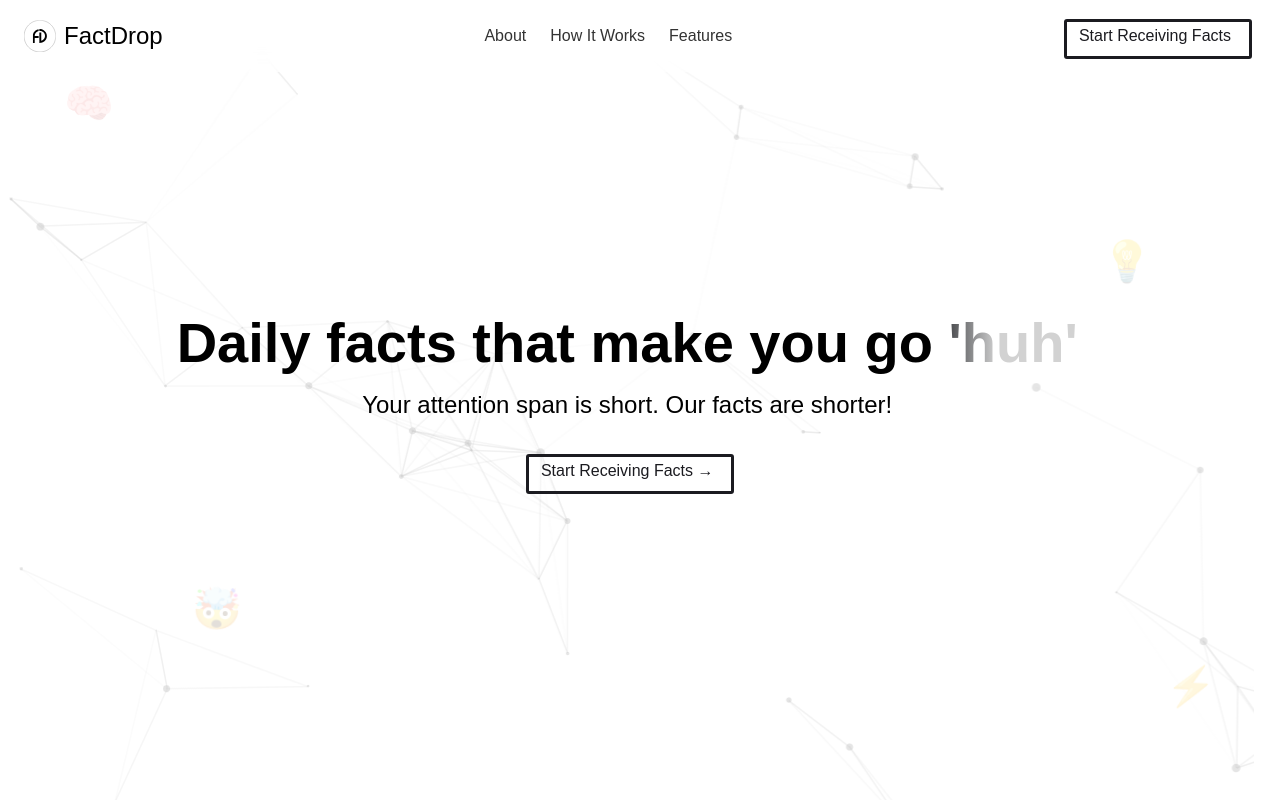
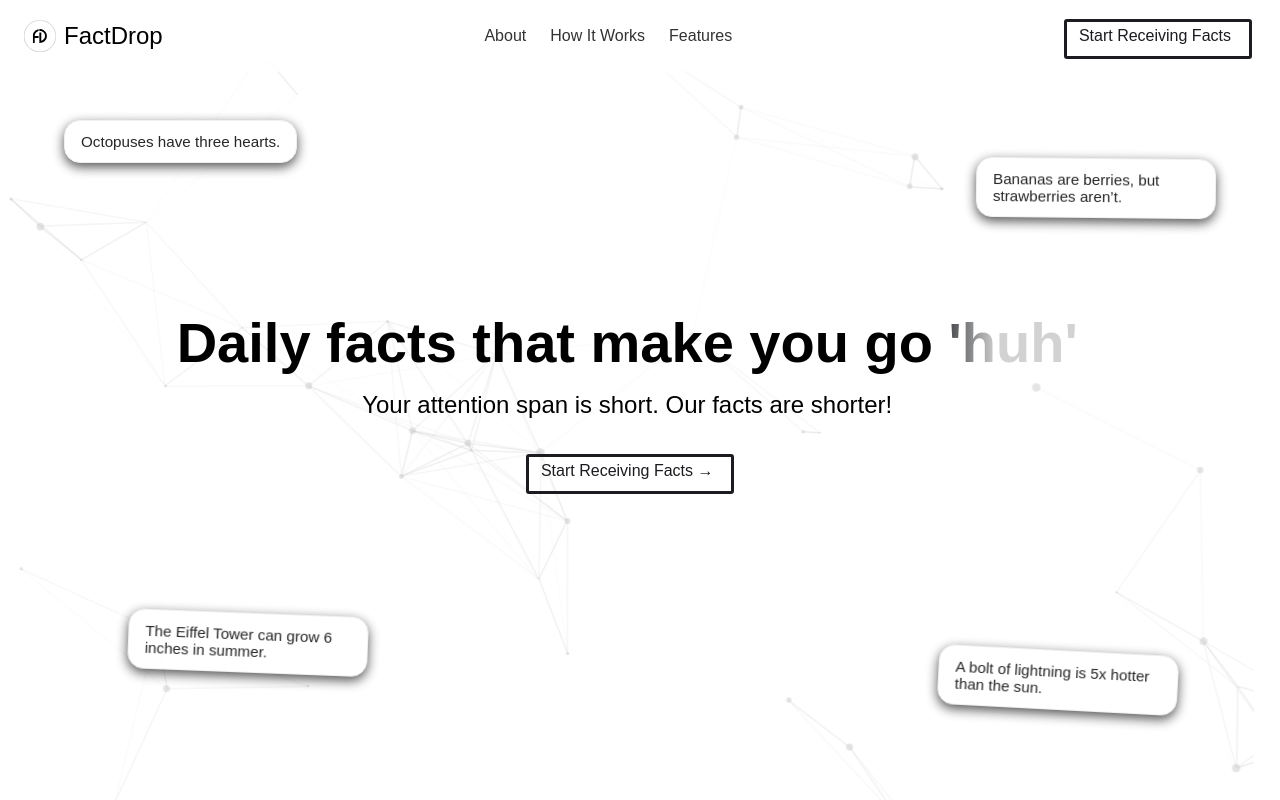
Before and after one commit to f0rk-it/FactDrop-Frontend, a React (Vite) app: page / in a window 1280 px wide. Shown: the top 800 px of the page. Built offline with nearby package versions, Linux system fonts and the light colour scheme; a web font is replaced by a local one.

Commit message:
Changed the floating icons to facts and created hero component.

```diff
--- /dev/null
+++ b/src/components/Hero.jsx
@@ -0,0 +1,25 @@
+import '../styles/hero.css'
+import CtaButton from './CtaButton'
+
+export default function Hero () {
+    return (
+        <>
+            <div className="about_content">
+                <h1 className="title">Daily facts that make you go <span className="gradient"> 'huh'</span></h1>
+                <p className="subtitle">
+                    <span>Your attention span is short. </span>
+                    <span>Our facts are shorter!</span>
+                </p>
+
+                <CtaButton text="Start Receiving Facts →" />
+            </div>
+
+            <div className="floating_facts">
+                <span className="fact_bubble top_left">Octopuses have three hearts.</span>
+                <span className="fact_bubble top_right">Bananas are berries, but strawberries aren’t.</span>
+                <span className="fact_bubble bottom_left">The Eiffel Tower can grow 6 inches in summer.</span>
+                <span className="fact_bubble bottom_right">A bolt of lightning is 5x hotter than the sun.</span>
+            </div>
+        </>
+    )
+}
--- a/src/pages/LandingPage.jsx
+++ b/src/pages/LandingPage.jsx
@@ -1,6 +1,6 @@
 import Navbar from "../components/NavBar";
 import '../styles/landingpage.css'
-import CtaButton from "../components/CtaButton";
+import Hero from "../components/Hero";
 
 export default function LandingPage () {
     return (
@@ -8,22 +8,7 @@ export default function LandingPage () {
             <Navbar />
 
             <section id="about">
-                <div className="about_content">
-                    <h1 className="title">Daily facts that make you go <span className="gradient"> 'huh'</span></h1>
-                    <p className="subtitle">
-                        <span>Your attention span is short. </span>
-                        <span>Our facts are shorter!</span>
-                    </p>
-
-                    <CtaButton text="Start Receiving Facts →" />
-                </div>
-
-                <div className="floating_icons">
-                    <span className="icon brain">🧠</span>
-                    <span className="icon lightbulb">💡</span>
-                    <span className="icon explode">🤯</span>
-                    <span className="icon zap">⚡</span>
-                </div>
+                <Hero />
             </section>
 
             <section id="how_it_works"></section>
--- /dev/null
+++ b/src/styles/hero.css
@@ -0,0 +1,111 @@
+.about_content {
+    width: 100%;
+    height: 100%;
+    display: flex;
+    flex-direction: column;
+    align-items: center;
+    justify-content: center;
+    position: relative;
+    overflow: hidden;
+}
+
+.title {
+    font-size: 3.5rem;
+    font-weight: 700;
+    text-align: center;
+}
+
+.gradient {
+    background: linear-gradient(
+        to right,
+        #173B45 20%,
+        #000000 30%,
+        #1A1C20 70%,
+        #d2d2d2 80%
+    );
+    -webkit-background-clip: text;
+    background-clip: text;
+    -webkit-text-fill-color: transparent;
+    background-size: 500% auto;
+    animation: textShine 5s ease-in-out infinite alternate;
+}
+
+@keyframes textShine {
+    0% {
+        background-position: 0% 50%;
+    }
+    100% {
+        background-position: 100% 50%;
+    }
+}
+
+.subtitle {
+    font-size: 1.5rem;
+    font-weight: 400;
+    text-align: center;
+    margin-top: 1rem;
+    margin-bottom: 2rem;
+}
+
+.floating_facts {
+    position: absolute;
+    top: 0;
+    left: 0;
+    width: 100%;
+    height: 100%;
+    pointer-events: none;
+    z-index: 0;
+}
+
+.fact_bubble {
+    position: absolute;
+    max-width: 240px;
+    background: white;
+    color: black;
+    padding: 12px 16px;
+    border-radius: 16px;
+    font-size: 0.95rem;
+    box-shadow: 0 4px 12px rgba(0, 0, 0, 0.8);
+    border: 1px solid #eee;
+    animation: float 6s ease-in-out infinite;
+    opacity: 0.85;
+    /* font-family: system-ui, -apple-system, BlinkMacSystemFont, 'Segoe UI', Roboto, Oxygen, Ubuntu, Cantarell, 'Open Sans', 'Helvetica Neue', sans-serif; */
+}
+
+.top_left {
+    top: 15%;
+    left: 5%;
+    animation-delay: 0s;
+}
+
+.top_right {
+    top: 20%;
+    right: 5%;
+    animation-delay: 1s;
+}
+
+.bottom_left {
+    bottom: 15%;
+    left: 10%;
+    animation-delay: 2s;
+}
+
+.bottom_right {
+    bottom: 10%;
+    right: 8%;
+    animation-delay: 3s;
+}
+
+@keyframes float {
+    0% {
+        transform: translateY(0px) rotate(0deg);
+    }
+
+    50% {
+        transform: translateY(-10px) rotate(3deg);
+    }
+
+    100% {
+        transform: translateY(0px) rotate(0deg);
+    }
+}
--- a/src/styles/landingpage.css
+++ b/src/styles/landingpage.css
@@ -4,109 +4,6 @@
     background: url('../assets/background.png');
 }
 
-.about_content {
-    width: 100%;
-    height: 100%;
-    display: flex;
-    flex-direction: column;
-    align-items: center;
-    justify-content: center;
-    position: relative;
-    overflow: hidden;
-}
-
-.title {
-    font-size: 3.5rem;
-    font-weight: 700;
-    text-align: center;
-}
-
-.gradient {
-    background: linear-gradient(
-        to right,
-        #173B45 20%,
-        #000000 30%,
-        #1A1C20 70%,
-        #d2d2d2 80%
-    );
-    -webkit-background-clip: text;
-    background-clip: text;
-    -webkit-text-fill-color: transparent;
-    background-size: 500% auto;
-    animation: textShine 5s ease-in-out infinite alternate;
-}
-
-@keyframes textShine {
-    0% {
-        background-position: 0% 50%;
-    }
-    100% {
-        background-position: 100% 50%;
-    }
-}
-
-.subtitle {
-    font-size: 1.5rem;
-    font-weight: 400;
-    text-align: center;
-    margin-top: 1rem;
-    margin-bottom: 2rem;
-}
-
-.floating_icons {
-    position: absolute;
-    top: 0;
-    left: 0;
-    width: 100%;
-    height: 100%;
-    pointer-events: none;
-    z-index: 0;
-}
-
-.floating_icons .icon {
-    position: absolute;
-    font-size: 2.5rem;
-    opacity: 0.15;
-    animation: float 6s ease-in-out infinite;
-}
-
-.icon.brain {
-    top: 10%;
-    left: 5%;
-    animation-delay: 0s;
-}
-
-.icon.lightbulb {
-    top: 30%;
-    right: 10%;
-    animation-delay: 1s;
-}
-
-.icon.explode {
-    bottom: 20%;
-    left: 15%;
-    animation-delay: 2s;
-}
-
-.icon.zap {
-    bottom: 10%;
-    right: 5%;
-    animation-delay: 3s;
-}
-
-@keyframes float {
-    0% {
-        transform: translateY(0px) rotate(0deg);
-    }
-
-    50% {
-        transform: translateY(-10px) rotate(3deg);
-    }
-
-    100% {
-        transform: translateY(0px) rotate(0deg);
-    }
-}
 
 #how_it_works {
     height: 100vh;
```
